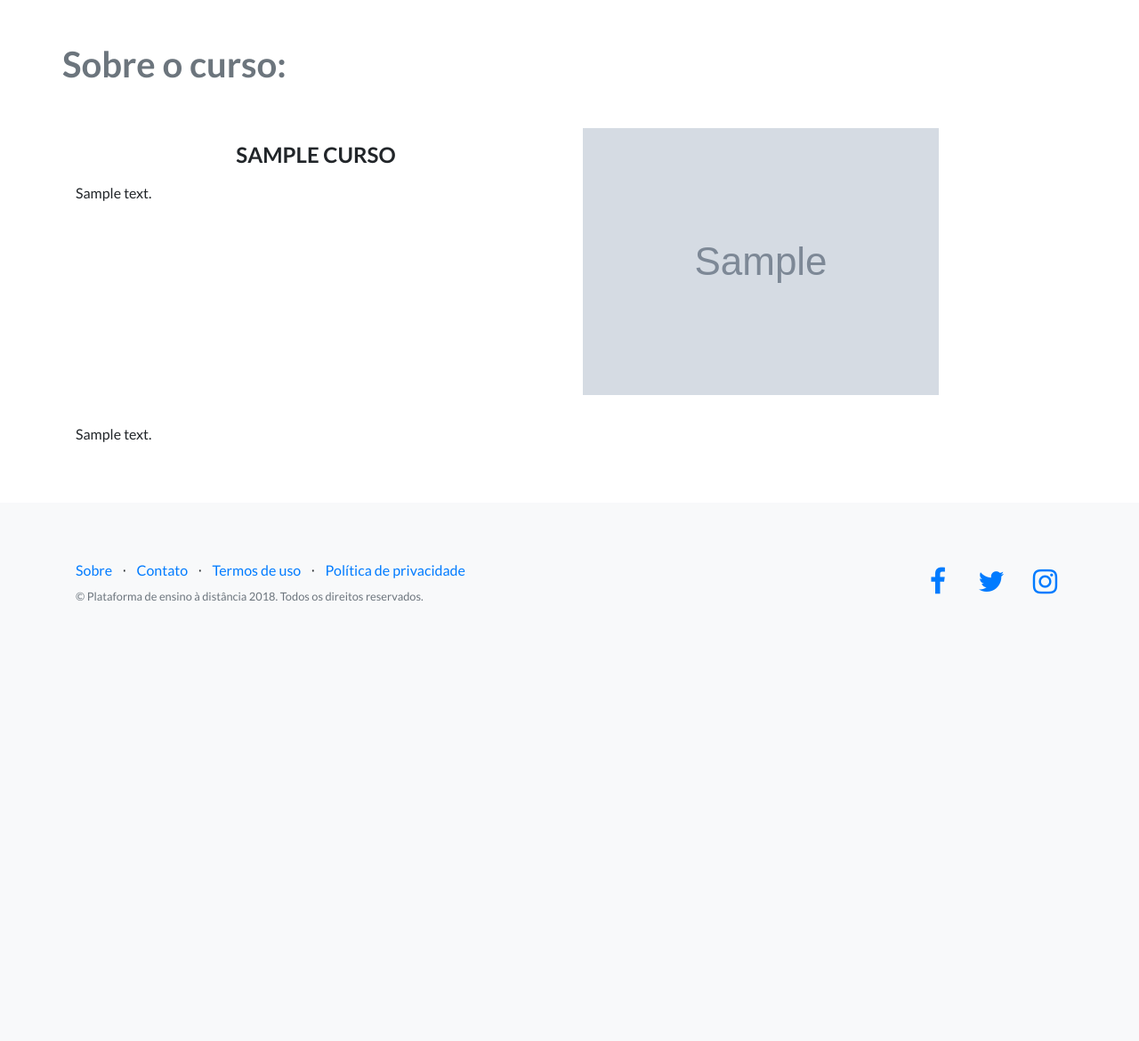
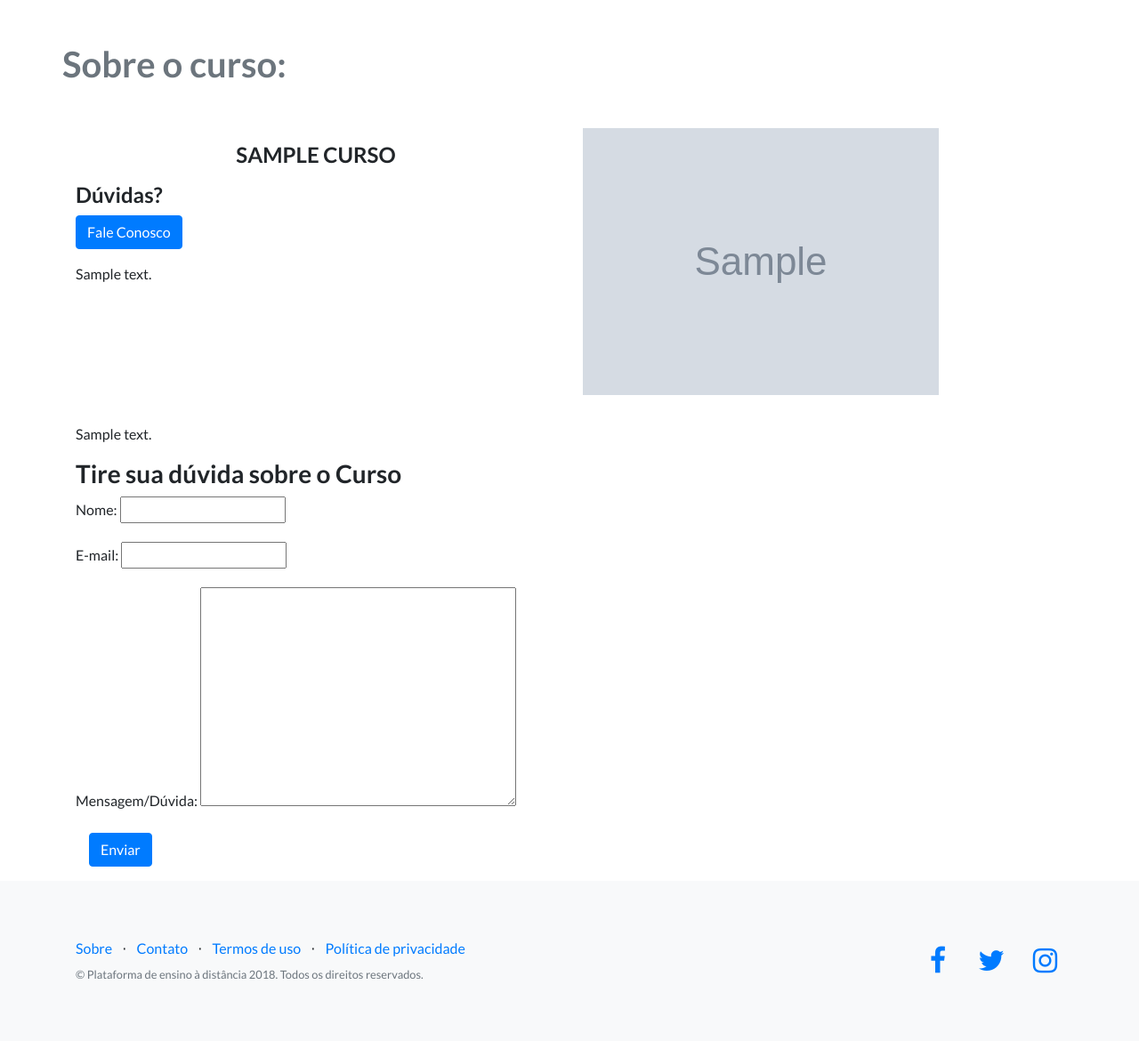
Before and after one commit to Non-Devs/django-ds, a Django app: template ped/cursos/templates/cursos/details.html in a window 1280 px wide. Shown: the part 56-1226 px from the top of the page at 89% size. Before the commit the page ends 731 px from the top, so only its background shows below. Run offline with Django 3.2, Linux system fonts and the light colour scheme; tables that the repository leaves empty hold one stand-in row (values such as "Sample post"); the template is opened without the code that fills it: values that come from a table or form of the project are taken from there, most other values are stand-ins (such as "Sample title", 1, 10 or a date in 2020); grey boxes marked "Sample" are stand-in pictures; parts of the project's set-up code (start-up, migrations or seed data) failed here and were passed over; some libraries are stand-ins or nearby versions.

Commit message:
Adicionando parte de dúvidas sobre o curso

```diff
--- /dev/null
+++ b/ped/cursos/forms.py
@@ -0,0 +1,15 @@
+from django import forms
+
+
+class ContataCurso(forms.Form):
+
+	name = forms.CharField(
+		label='Nome',
+		max_length=100)
+
+	email = forms.EmailField(
+		label='E-mail')
+
+	message = forms.CharField(
+		label='Mensagem/Dúvida',
+		widget=forms.Textarea)
--- a/ped/cursos/templates/cursos/details.html
+++ b/ped/cursos/templates/cursos/details.html
@@ -12,6 +12,10 @@
 	    <div class="col-sm">
 	        <div class="l-box">
 	        	<p><h4 class="text-center text-uppercase"> {{ cursos.name }}</h4></p>
+	        	<h4>Dúvidas?</h4>
+	            <p>
+	                <a href="#contato" title="" class="btn btn-primary">Fale Conosco</a>
+	            </p>
 		        <div class="l-box">
 	            	{{ cursos.description|linebreaks }}
 	        	</div>
@@ -25,6 +29,7 @@
         	<p><img src="http://placehold.it/420x250" alt="{{ course.name }}" /></p>
         	{% endif %}
         	</a>
+
     	</div>
     </div>
 </div>
@@ -32,6 +37,33 @@
 <div class="container">
 	<p>{{ cursos.about|linebreaks}}</p>
 </div>
+
+<div class="container" id="contato">
+        <h3>Tire sua dúvida sobre o Curso</h3>
+        {% if is_valid %}
+        <p>Você enviou o formulário com sucesso</p>
+        {% endif %}
+        <form action="#contato" class="form-horizontal" method="post">
+            {% csrf_token %}
+                {% for field in form %}
+                <div class="form-group">
+                    {{ field.label_tag }}
+                    {{ field }}
+                    {% if field.errors %}
+                    <ul class="errorlist">
+                        {% for error in field.errors %}
+                        <li>{{ error }}</li>
+                        {% endfor %}
+                    </ul>
+                    {% endif %}
+                </div>
+                {% endfor %}
+                <div class="col-sm-offset-2 col-sm-10"">
+                    <button type="submit" class="btn btn-primary">Enviar</button>
+                </div>
+        </form>
+</div>
+
 </br></br></br></br>
 
 {% endblock %}
```
Also changed, not shown: ped/cursos/views.py (+13 -3 lines), 1 other file.
